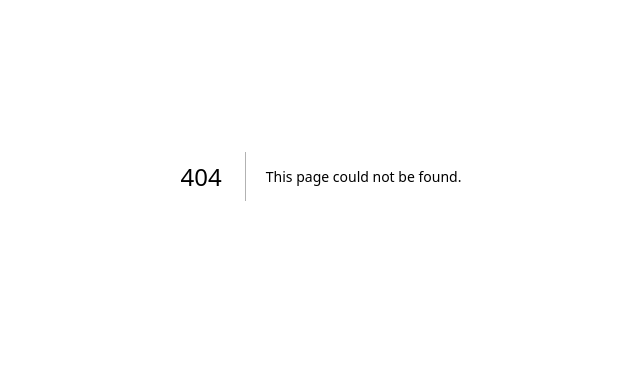
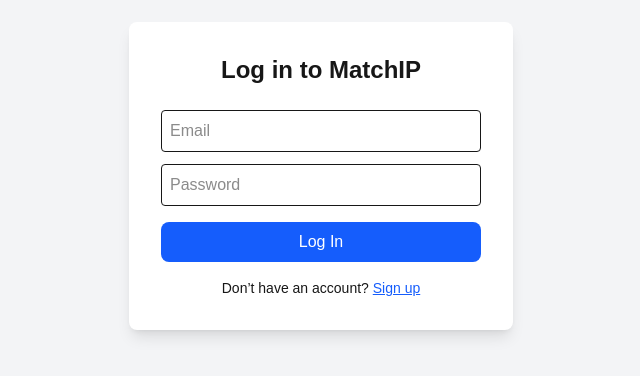
Before and after one commit to priyanshukarkhur/matchip, a Next.js app: page /login in a window 1280 px wide. Before the commit this address had no page. Shown: the part 224-600 px from the top of the page, without its empty margins (319-959 px from the left). Built offline with nearby package versions, Linux system fonts and the light colour scheme; no server answers.

Commit message:
update profile route + pages

```diff
--- /dev/null
+++ b/app/login/page.tsx
@@ -0,0 +1,75 @@
+"use client";
+
+import { useState, useEffect } from "react";
+import { supabase } from "@/lib/supabaseClient";
+import { useRouter } from "next/navigation";
+
+export default function LoginPage() {
+  const router = useRouter();
+  const [email, setEmail] = useState("");
+  const [password, setPassword] = useState("");
+  const [loading, setLoading] = useState(false);
+
+  // Redirect if already logged in
+  useEffect(() => {
+    async function checkUser() {
+      const { data } = await supabase.auth.getUser();
+      if (data.user) {
+        router.push("/dashboard");
+      }
+    }
+    checkUser();
+  }, []);
+
+  async function handleLogin() {
+    setLoading(true);
+
+    const { error } = await supabase.auth.signInWithPassword({
+      email,
+      password,
+    });
+
+    if (error) {
+      alert(error.message);
+    } else {
+      router.push("/dashboard");
+    }
+
+    setLoading(false);
+  }
+
+  return (
+    <div className="min-h-screen flex items-center justify-center bg-gray-100">
+      <div className="bg-white shadow-lg p-8 rounded-lg w-full max-w-sm">
+        <h1 className="text-2xl font-bold mb-6 text-center">Log in to MatchIP</h1>
+
+        <input
+          type="email"
+          placeholder="Email"
+          className="w-full border p-2 rounded mb-3"
+          onChange={(e) => setEmail(e.target.value)}
+        />
+
+        <input
+          type="password"
+          placeholder="Password"
+          className="w-full border p-2 rounded mb-4"
+          onChange={(e) => setPassword(e.target.value)}
+        />
+
+        <button
+          onClick={handleLogin}
+          className="w-full bg-blue-600 text-white py-2 rounded-lg"
+          disabled={loading}
+        >
+          {loading ? "Logging in..." : "Log In"}
+        </button>
+
+        <p className="text-center text-sm mt-4">
+          Don’t have an account?{" "}
+          <a className="text-blue-600 underline" href="/signup">Sign up</a>
+        </p>
+      </div>
+    </div>
+  );
+}
--- /dev/null
+++ b/app/profile/page.tsx
@@ -0,0 +1,81 @@
+"use client";
+
+import { useRouter } from "next/navigation";
+import { supabase } from "@/lib/supabaseClient";
+import { useState, useEffect } from "react";
+
+export default function ProfileSelect() {
+  const router = useRouter();
+  const [loading, setLoading] = useState(true);
+  const [userId, setUserId] = useState<string | null>(null);
+
+  // Check if logged in
+  useEffect(() => {
+    async function checkAuth() {
+      const { data } = await supabase.auth.getUser();
+      if (!data.user) {
+        router.push("/login");
+        return;
+      }
+
+      setUserId(data.user.id);
+      setLoading(false);
+    }
+
+    checkAuth();
+  }, [router]);
+
+  // Save Profile Selection
+  async function saveProfile(type: string) {
+    if (!userId) return;
+
+    const { error } = await supabase.from("profiles").insert({
+      id: userId,
+      role: type,
+    });
+
+    if (error) {
+      alert("Error saving profile: " + error.message);
+      return;
+    }
+
+    router.push("/dashboard");
+  }
+
+  if (loading) {
+    return (
+      <div className="min-h-screen flex items-center justify-center">
+        <p>Loading...</p>
+      </div>
+    );
+  }
+
+  return (
+    <div className="min-h-screen flex items-center justify-center bg-gray-100">
+      <div className="bg-white shadow-lg rounded-lg p-10 max-w-md w-full text-center">
+        <h1 className="text-2xl font-bold mb-6">Choose Your Profile Type</h1>
+
+        <button
+          onClick={() => saveProfile("inventor")}
+          className="w-full bg-blue-600 text-white py-3 rounded-lg mb-4"
+        >
+          🚀 I am an Inventor
+        </button>
+
+        <button
+          onClick={() => saveProfile("attorney")}
+          className="w-full bg-green-600 text-white py-3 rounded-lg mb-4"
+        >
+          ⚖️ I am an Attorney
+        </button>
+
+        <button
+          onClick={() => saveProfile("company")}
+          className="w-full bg-purple-600 text-white py-3 rounded-lg"
+        >
+          🏢 I am a Company
+        </button>
+      </div>
+    </div>
+  );
+}
--- /dev/null
+++ b/middleware.ts
@@ -0,0 +1,14 @@
+import { NextResponse } from "next/server";
+import type { NextRequest } from "next/server";
+
+export async function middleware(req: NextRequest) {
+  const supabaseToken = req.cookies.get("sb-access-token");
+
+  const protectedRoutes = ["/dashboard"];
+
+  if (!supabaseToken && protectedRoutes.includes(req.nextUrl.pathname)) {
+    return NextResponse.redirect(new URL("/login", req.url));
+  }
+
+  return NextResponse.next();
+}
```
Also changed, not shown: app/dashboard/page.tsx (added).
